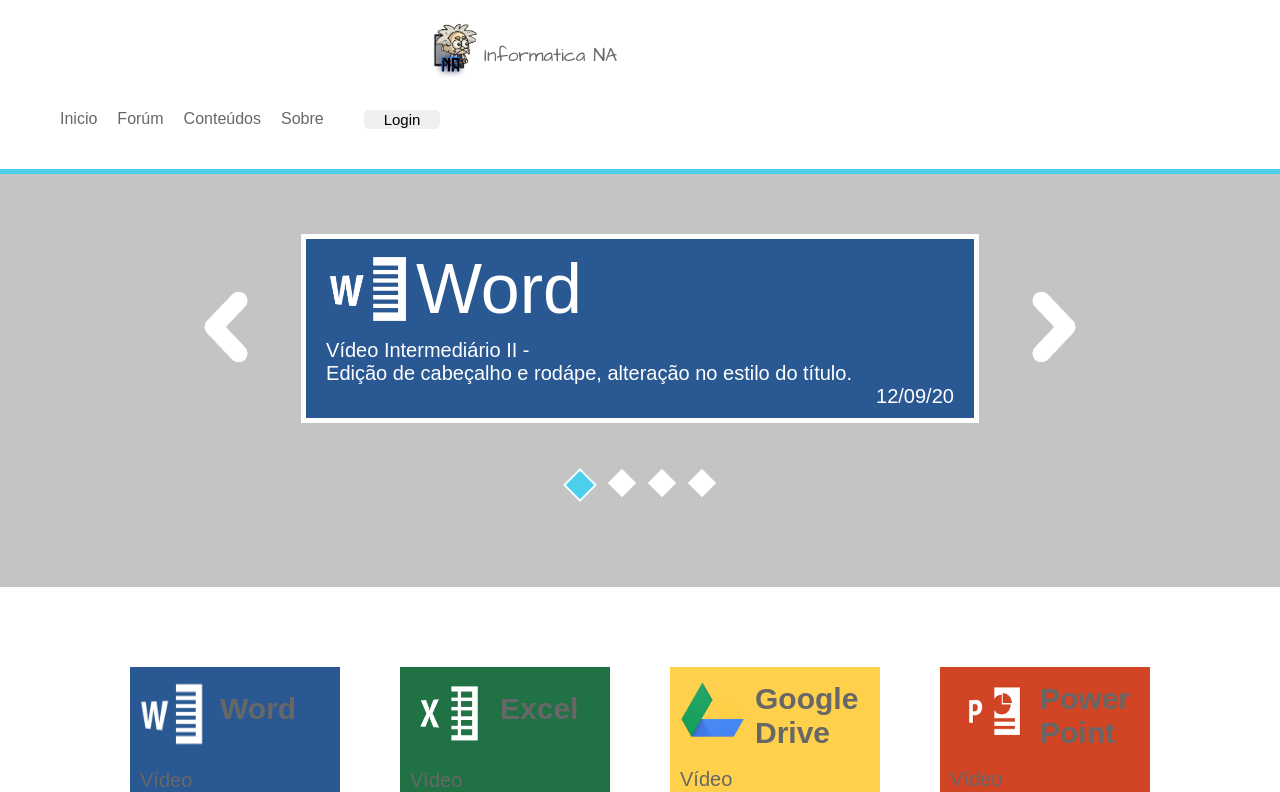
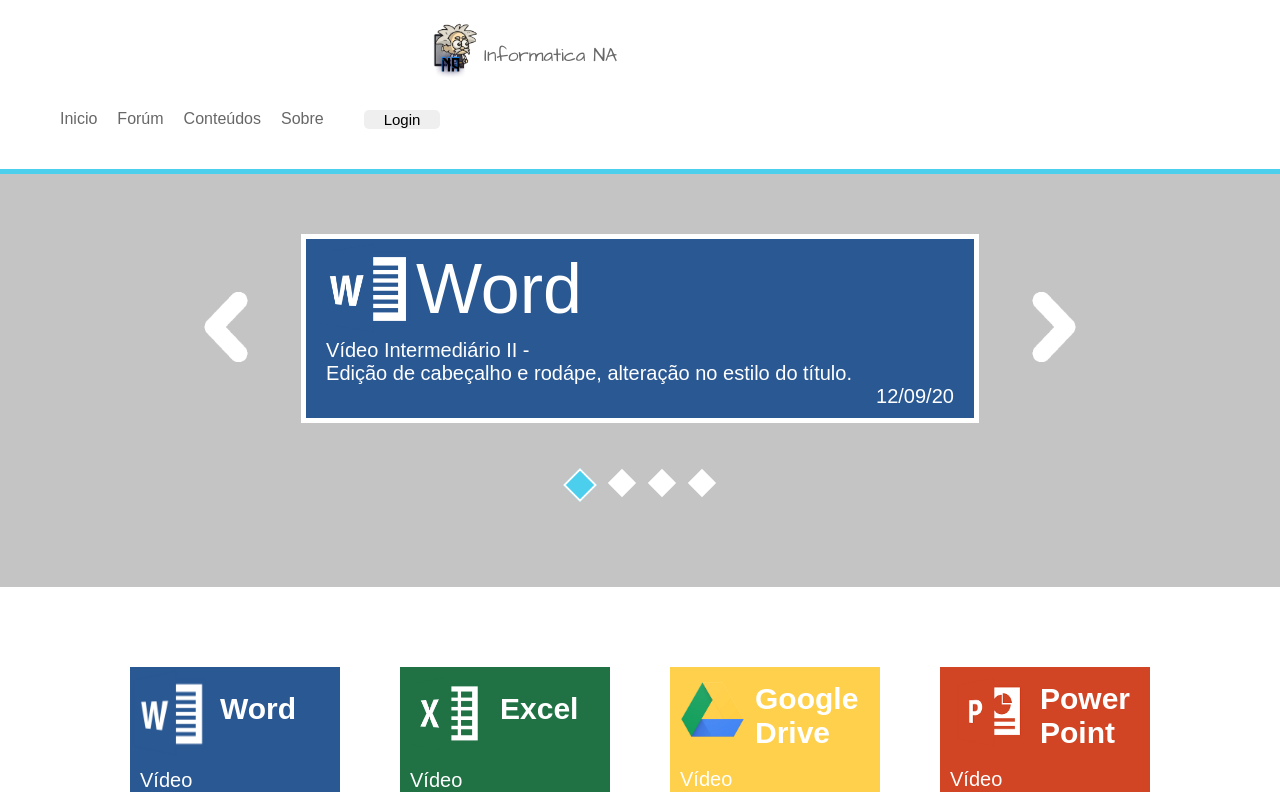
Before and after one commit to JeanRojasD/React-NA, a React (Create React App) app: page / in a window 1280 px wide. Shown: the top 792 px of the page. Built offline with nearby package versions, Linux system fonts and the light colour scheme.

Commit message:
fixed content

```diff
--- a/src/pages/content/index.css
+++ b/src/pages/content/index.css
@@ -110,6 +110,7 @@ body,ul,li,p{
     display: flex;
     padding-left: 10px;
     padding-bottom: 10px;
+    color: white;
 }
 .title2{
     display: flex;
@@ -118,6 +119,7 @@ body,ul,li,p{
     display: flex;
     position: relative;
     bottom: 10px;
+    color: white;
 }
 .sqr1{
     background-color: #2A5893;
@@ -168,3 +170,6 @@ body,ul,li,p{
     position: relative;
     bottom: 17px;
 }
+.color li{
+    color: white;
+}
--- a/src/pages/content/index.jsx
+++ b/src/pages/content/index.jsx
@@ -48,7 +48,7 @@ function content(){
                             <h1>Word</h1>
                         </div>
                         <div>
-                            <ul>
+                            <ul className="color">
                                 <li>Vídeo</li>
                                 <li>Apostila</li>
                                 <li>Podcast</li>
@@ -62,7 +62,7 @@ function content(){
                             <h1>Excel</h1>
                         </div>
                         <div>
-                            <ul>
+                            <ul className="color">
                                 <li>Vídeo</li>
                                 <li>Apostila</li>
                                 <li>Podcast</li>
@@ -76,7 +76,7 @@ function content(){
                             <h1>Google Drive</h1>
                         </div>
                         <div>
-                            <ul>
+                            <ul className="color">
                                 <li>Vídeo</li>
                                 <li>Apostila</li>
                                 <li>Podcast</li>
@@ -90,7 +90,7 @@ function content(){
                             <h1>Power Point</h1>
                         </div>
                         <div>
-                            <ul>
+                            <ul className="color">
                                 <li>Vídeo</li>
                                 <li>Apostila</li>
                                 <li>Podcast</li>
```
